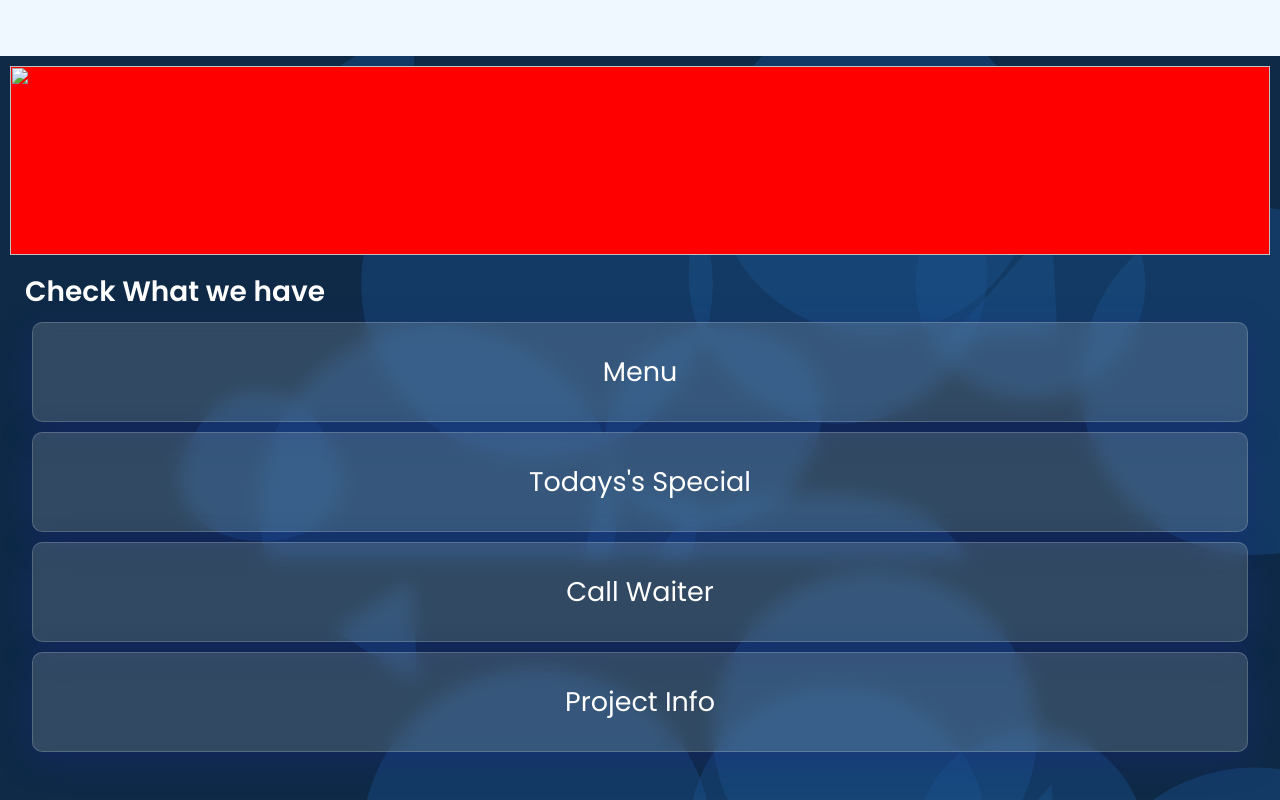
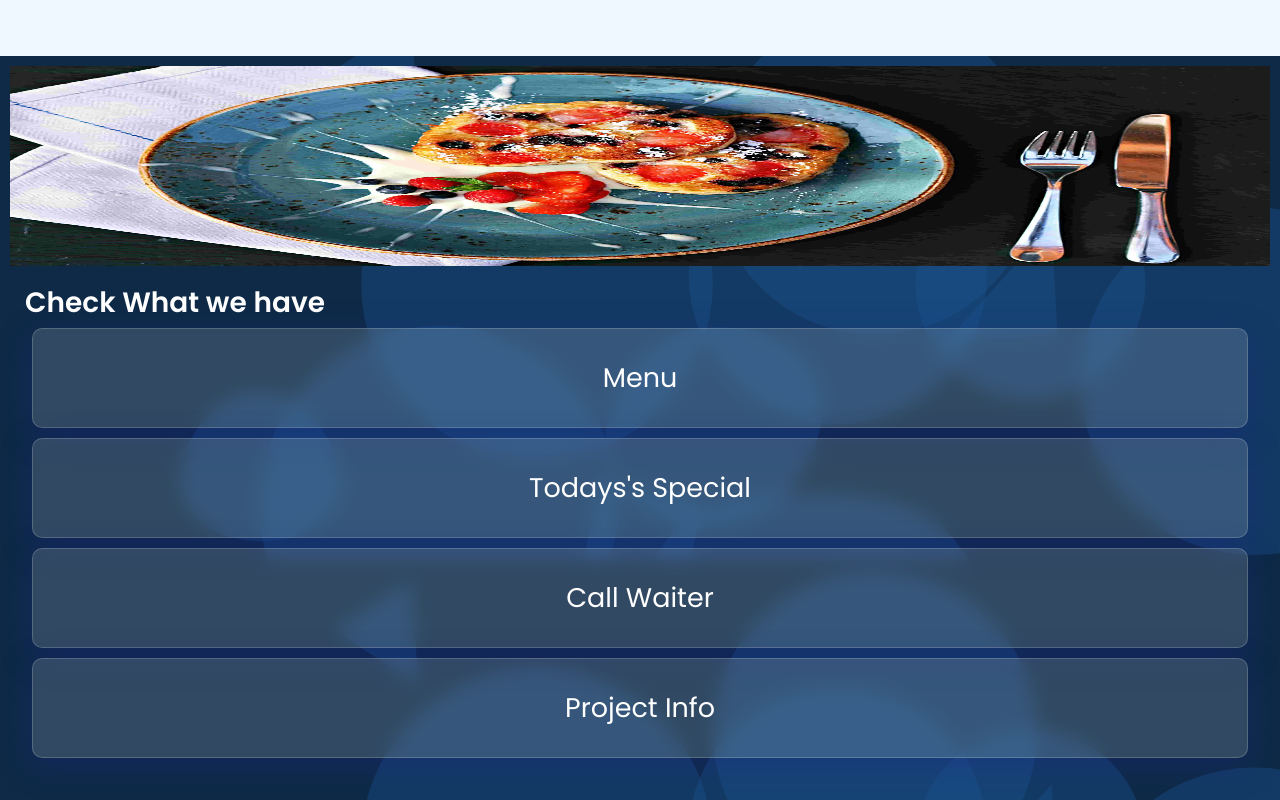
Before and after one commit to aanand10/menu-on-fingertips, a plain HTML site: page landing_page.html in a window 1280 px wide. Drawn offline with Linux system fonts and the light colour scheme.

Commit message:
img updated

```diff
--- a/landing_page.html
+++ b/landing_page.html
@@ -15,7 +15,11 @@
       </nav>
       <div class="main-container">
         <div class="corosal">
-          <img src="" alt="" class="landing-image landing-image-1" />
+          <img
+            src="assets/hotel-landing-image.jpg"
+            alt=""
+            class="landing-image landing-image-1"
+          />
           <!-- <img src="" alt="" class="landing-image landing-image-2" /> -->
           <!-- <img src="" alt="" class="landing-image landing-image-3" /> -->
         </div>
```
Also changed, not shown: assets/hotel-landing-image.jpg (added).
